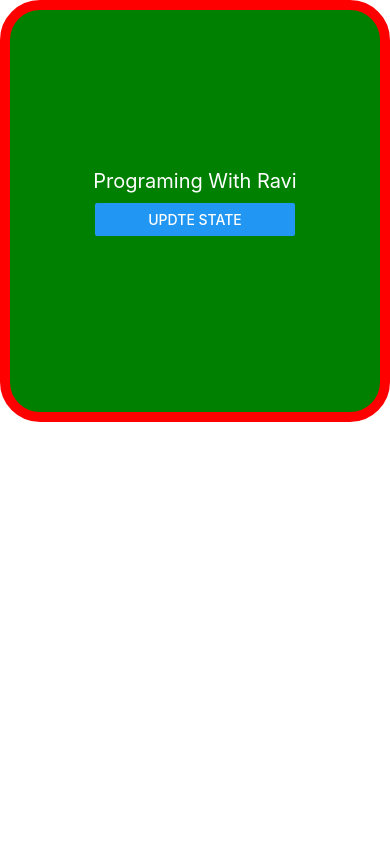
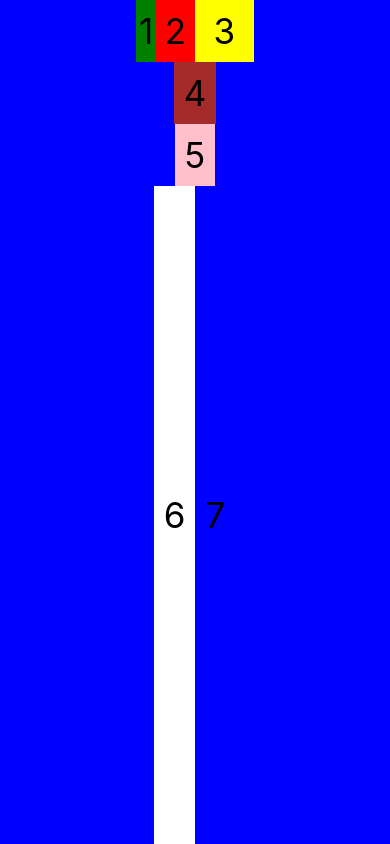
Before and after one commit to Ravibkn/react_project, a React Native app: screen / in a window 390 px wide. Built offline with nearby package versions, Linux system fonts and the light colour scheme.

Commit message:
chapter-5

```diff
--- a/App.js
+++ b/App.js
@@ -1,50 +1,109 @@
-import React, { useState } from "react";
-import { View, Text, StyleSheet, Button, Linking } from 'react-native'
+import React from "react";
+import {View,Text,StyleSheet,Button}from 'react-native'
 
 
-const App = () => {
-  const [name, setName] = useState('Ravi')
-
-  const onClickedHendelar = () => {
-    setName('Monu')
-
-  }
+const App =()=>{
   return (
     <View style={styles.body}>
-      <Text style={styles.text}>Programing With {name}</Text>
-      <View style={styles.button}>
-        <Button title='Updte State' onPress={onClickedHendelar}></Button>
+      <View style={styles.row}>
+        <View style={styles.view1}>
+          <Text style={styles.text}>1</Text>
+        </View>
+        <View style={styles.view2}>
+          <Text style={styles.text}>2</Text>
+        </View>
+        <View style={styles.view3}>
+          <Text style={styles.text}>3</Text>
+        </View>
       </View>
+      <View style={styles.row}>
+        <View style={styles.view4}>
+          <Text style={styles.text}>4</Text>
+        </View>
+      </View>
+      <View style={styles.row}>
+        <View style={styles.view5}>
+          <Text style={styles.text}>5</Text>
+        </View>
+      </View>
+      <View style={styles.bigrow}>
+        <View style={styles.view6}>
+          <Text style={styles.text}>6</Text>
+        </View>
+        <View style={styles.view7}>
+          <Text style={styles.text}>7</Text>
+        </View>
+      </View>
+
+
 
     </View>
   )
 }
 
 const styles = StyleSheet.create({
-  body: {
-    // flex: 1,
-    width: '100%',
-    height: '50%',
-    backgroundColor: 'green',
-    alignItems: 'center',
-    justifyContent: 'center',
-    borderWidth: 10,
-    borderColor: 'red',
-    borderRadius: 40,
-
-    // margin:40,
-
-
+  body:{
+    flex:1,
+    backgroundColor:'blue',
+    alignItems:'center',
+    justifyContent:'flex-start',
   },
-  text: {
-    fontSize: 20,
-    color: 'white',
-    margin: 10,
+  row:{
+    backgroundColor:'#fff',
+    flexDirection:'row',
+    alignItems:'center',
+    justifyContent:'center',
+  }, bigrow:{
+    flex:1,
+    backgroundColor:'#fff',
+    flexDirection:'row',
+    alignItems:'stretch',
+    justifyContent:'center',
   },
-  button:{
-    width:200,
-    height:60,
-    borderRadius:10,
+  view1:{
+    flex:1,
+    backgroundColor:'green',
+    alignItems:'center',
+    justifyContent:'center',
+  },view2:{
+    flex:2,
+    backgroundColor:'red',
+    alignItems:'center',
+    justifyContent:'center',
+  },view3:{
+    flex:3,
+    backgroundColor:'yellow',
+    alignItems:'center',
+    justifyContent:'center',
+  },
+  view4:{
+    flex:1,
+    backgroundColor:'brown',
+    alignItems:'center',
+    justifyContent:'center',
+  },
+  view5:{
+    flex:1,
+    backgroundColor:'pink',
+    alignItems:'center',
+    justifyContent:'center',
+  },
+  view6:{
+    flex:1,
+    backgroundColor:'white',
+    alignItems:'center',
+    justifyContent:'center',
+  },
+  view7:{
+    flex:1,
+    backgroundColor:'blue',
+    alignItems:'center',
+    justifyContent:'center',
+  },
+  text:{
+    fontSize:35,
+    color:'#000000',
+    margin:10,
   }
 })
 
```
